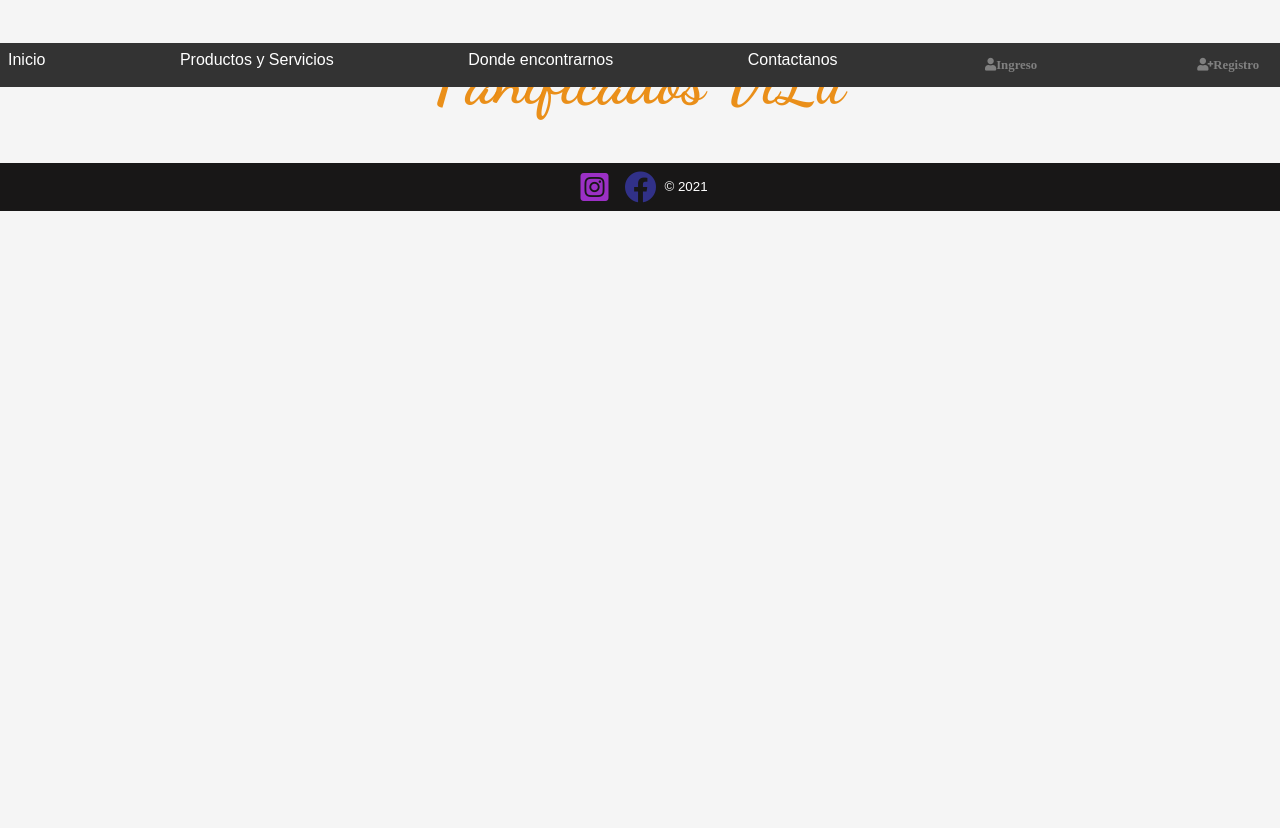
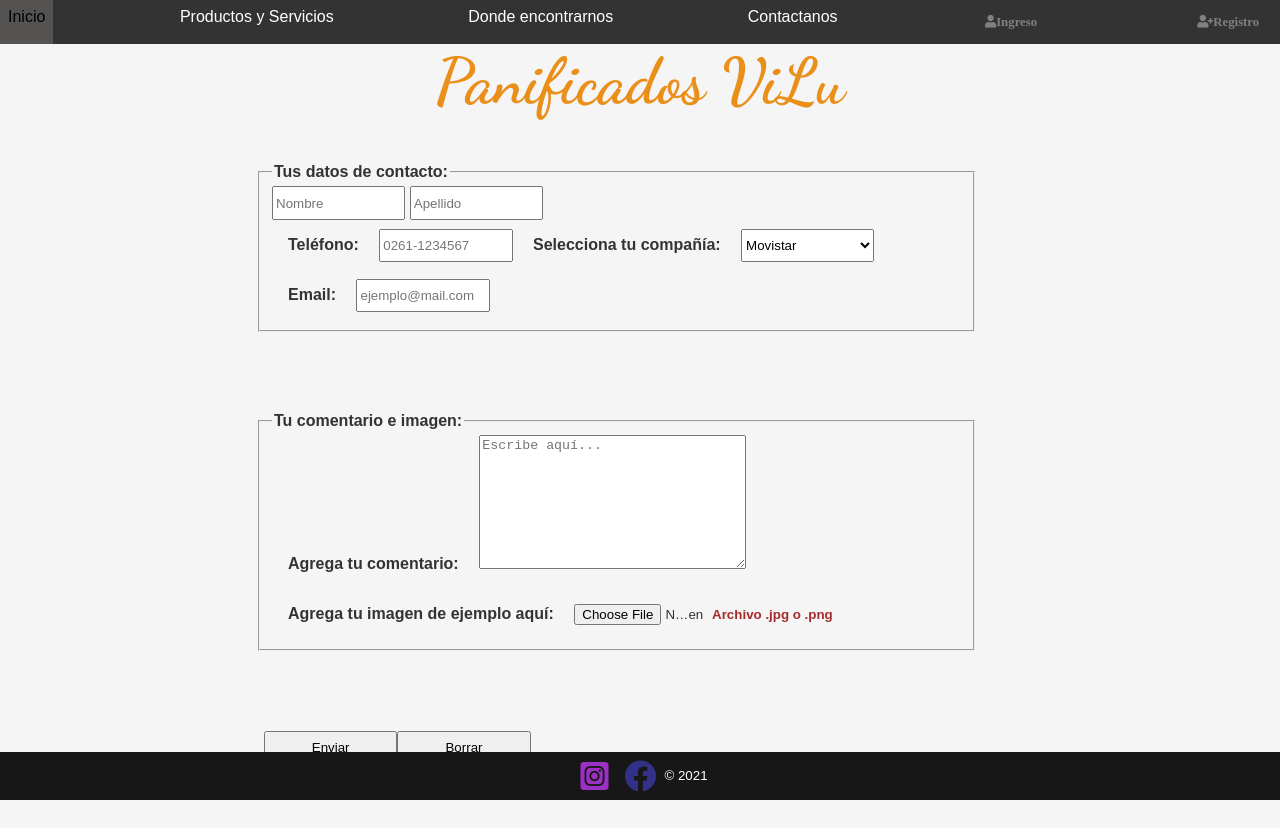
Before and after one commit to alizunega/alizunega.github.oi, a plain HTML site: page pages/contacto.html in a window 1280 px wide. Before the commit the page ends 800 px from the top, so only its background shows below. Drawn offline with Linux system fonts and the light colour scheme.

Commit message:
commit 18/10

```diff
--- a/css/style.css
+++ b/css/style.css
@@ -13,7 +13,6 @@ body {
 }
 /************************************/
 /*     Estilos media queries        */
-
 /************************************/
 /* Estilos responsive para página */
 /*      Productos y Servicios     */
@@ -146,6 +145,7 @@ h3{
     color: black;
 
 }
+
 /**********************/
 /* grid pagina inicio */
 /**********************/
@@ -277,19 +277,71 @@ main>p::first-letter{
 /*grid pagina contacto*/
 /**********************/
 .container-contacto{
+    display: grid;
+    grid-template-areas: "nav nav"
+                        "header header"
+                        "form form"
+                        "footer footer";
+    grid-template-rows: repeat(4, auto);
+
+}
+nav.navbar{
+    grid-area: nav;
+}
+header.header{
+    grid-area: header;
+}
+form.form-contacto{
+    grid-area: form;
+    justify-content: center;
+    align-items: center;
+    display: block;
+    margin-left: 20%;
+    font-weight: bold;
+    color: #333;
+
+
+}
+fieldset{
+    width: 70%;
+    margin-bottom: 5em;
 
 }
 
-/*gid pagina de establecimientos*/
+legend{
+    font-weight: bolder ;
+}
 
+label{
+    display: inline-block;
+    margin: 1em;
+}
+input, select{
+    height: 2.5em;
+    width: 10em;
+}
 
+textarea{
+    width: 20em;
+    height: 10em;
+}
+.botones{
+    display: inline-flex;
+    justify-self: center;
 
-.footer{
+    margin: 0 1vh;
+    margin-bottom: 1em;
+
+}
+
+/*footer de los grid*/
+footer.footer{
     grid-area: footer;
     display: flex;
     background-color: rgb(24, 23, 23);
     color: white;
     position: sticky;
+    margin-bottom: 0;
     bottom: 0;
     justify-content: center;
     align-items: center;
@@ -316,9 +368,6 @@ li{
    display: inline;
    padding: 0.5em;
 }
-
-
-
 
 
 
--- a/pages/contacto.html
+++ b/pages/contacto.html
@@ -25,12 +25,49 @@
 
     </nav>
     <header class="header">
-
       <h1>Panificados ViLu</h1>
     </header>
+
     <form class="form-contacto" action="">
+      <fieldset>
+        <legend>Tus datos de contacto: </legend>
 
+        <input type="text" name="name" placeholder="Nombre" required>
 
+        <input type="text" name="lastname" placeholder="Apellido" required> <br>
+        <label for="phone">Teléfono: </label>
+        <input type="tel" name="phone" placeholder="0261-1234567" required>
+
+        <label for="compa">Selecciona tu compañía: </label>
+
+        <select id="compania">
+          <option value="Movistar" selected>Movistar</option>
+          <option value="Personal">Personal</option>
+          <option value="Claro">Claro</option>
+          <option value="Tuenti">Tuenti</option>
+
+        </select>
+        <br>
+        <label for="email">Email: </label>
+        <input type="email" name="email" placeholder="ejemplo@mail.com">
+      </fieldset>
+
+      <fieldset>
+        <legend>Tu comentario e imagen: </legend>
+        <label for="coment">Agrega tu comentario: </label>
+        <textarea placeholder="Escribe aquí..."></textarea>
+        <br>
+        <label for="file">Agrega tu imagen de ejemplo aquí: </label>
+
+        <input type="file" name="imagenEjemplo">
+        <small style="color: brown; font-weight:bold;">Archivo .jpg o .png </small>
+
+        <br>
+      </fieldset>
+      <div class="botones">
+        <input type="submit" value="Enviar">
+        <input type="reset" value="Borrar">
+      </div>
     </form>
 
     <footer class="footer">
```
